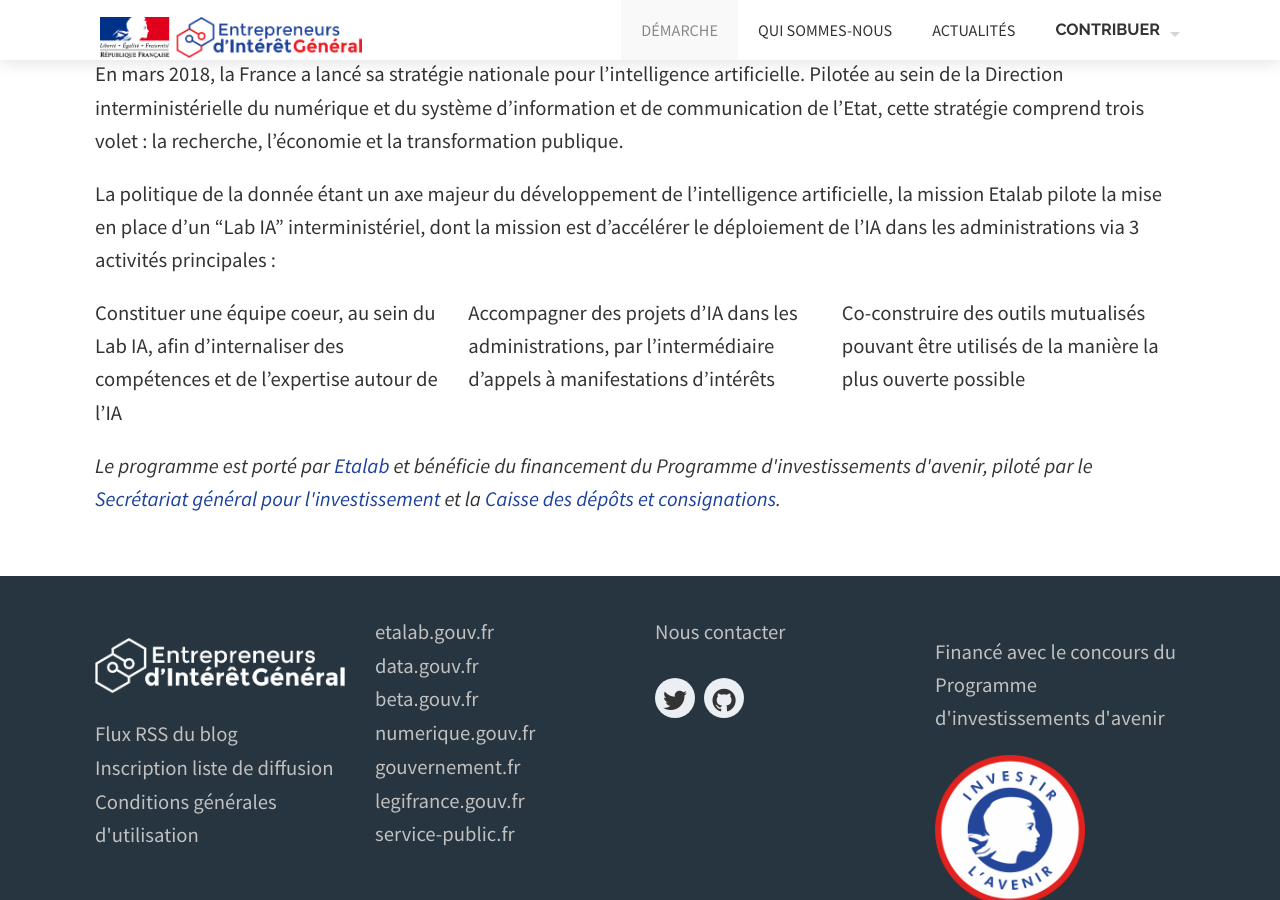
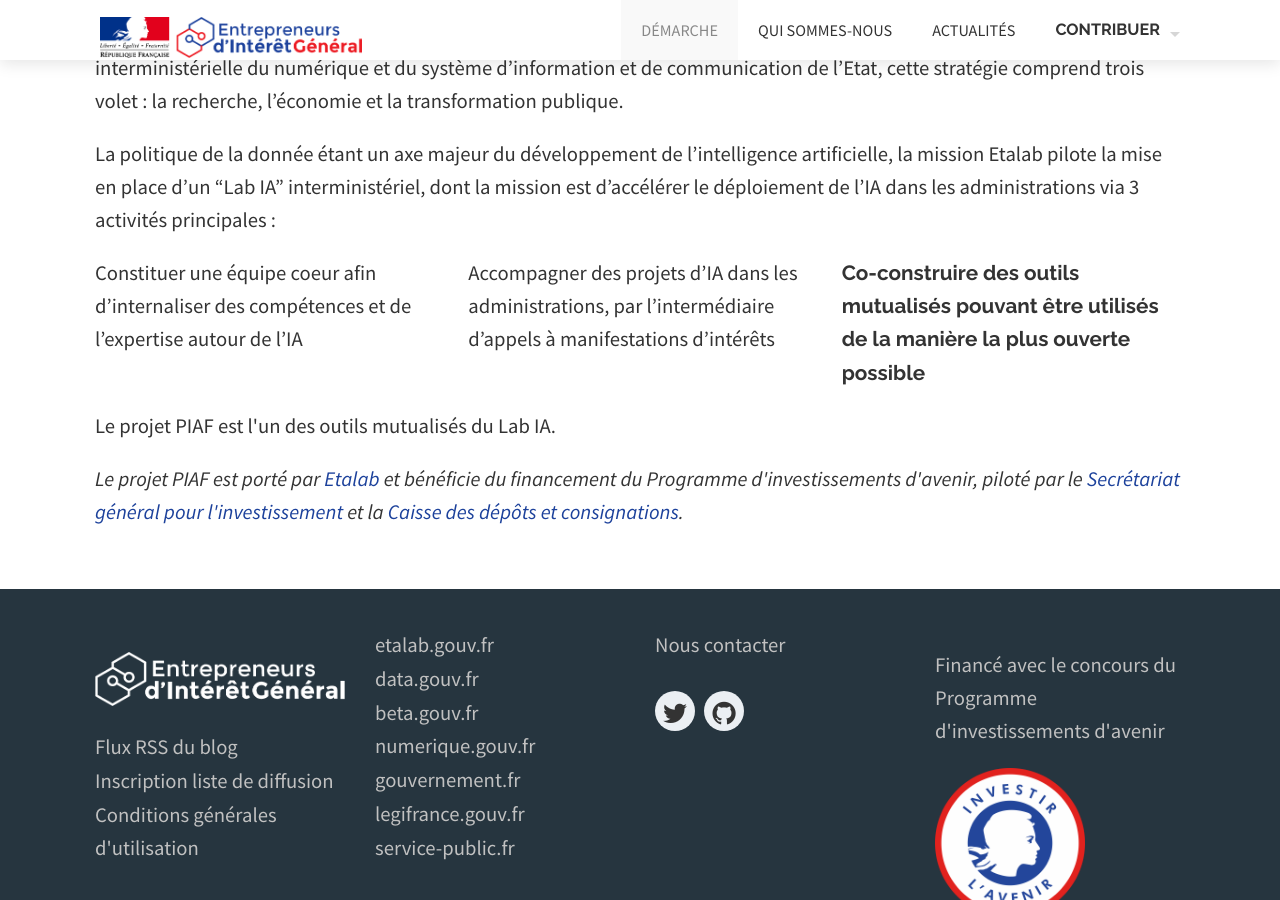
Before and after one commit to etalab/piaf-site, a Jekyll site: the page built from presentation.html, in a window 1280 px wide and 900 px high, scrolled down 1411 px. Built offline with Jekyll 4.4.1, drawn with Linux system fonts in a browser that asks for light colours; nearby versions of some CDN libraries; some web fonts are replaced; library files that are not in the unit come from our copies.

Commit message:
Update presentation.html
Update text on PIA.
Delete spacing.

```diff
--- a/presentation.html
+++ b/presentation.html
@@ -40,7 +40,6 @@
     {% endfor %}
   </div>
 
-<div class="two spacing"></div>
 
 <div class='full'>
   <div class='row'>
@@ -74,7 +73,7 @@
   <div class="row">
     <div class="columns medium-4">
       <p>
-        Constituer une équipe coeur, au sein du Lab IA, afin d’internaliser des compétences et de l’expertise autour de l’IA
+        Constituer une équipe coeur afin d’internaliser des compétences et de l’expertise autour de l’IA
       </p>
     </div>
     <div class="columns medium-4">
@@ -84,14 +83,15 @@
     </div>
 	<div class="columns medium-4">
      <p>
-	Co-construire des outils mutualisés pouvant être utilisés de la manière la plus ouverte possible
+	<strong>Co-construire des outils mutualisés pouvant être utilisés de la manière la plus ouverte possible</strong>
 	</p>
     </div>
   </div>
 
   <div class='row'>
     <div class='large-12 columns'>
-           <p><em>Le programme est porté par <a target="new" href="https://www.etalab.gouv.fr/qui-sommes-nous">Etalab</a> et bénéficie du financement du Programme d'investissements d'avenir, piloté par le <a target="new" href="https://www.gouvernement.fr/le-secretariat-general-pour-l-investissement">Secrétariat général pour l'investissement</a> et la <a target="new" href="https://www.caissedesdepots.fr/">Caisse des dépôts et consignations</a>.</em></p>
+	    <p>Le projet PIAF est l'un des outils mutualisés du Lab IA.</p>
+	    <p><em>Le projet PIAF est porté par <a target="new" href="https://www.etalab.gouv.fr/qui-sommes-nous">Etalab</a> et bénéficie du financement du Programme d'investissements d'avenir, piloté par le <a target="new" href="https://www.gouvernement.fr/le-secretariat-general-pour-l-investissement">Secrétariat général pour l'investissement</a> et la <a target="new" href="https://www.caissedesdepots.fr/">Caisse des dépôts et consignations</a>.</em></p>
     </div>
   </div>
 
```
